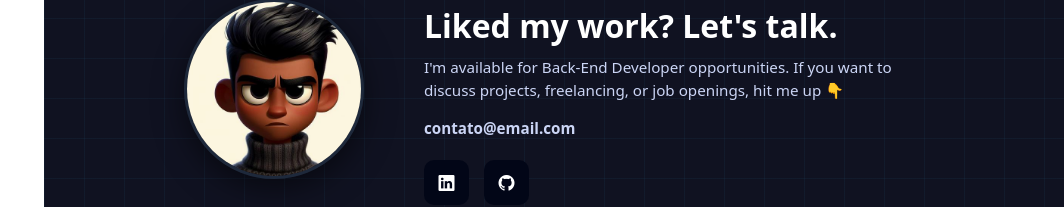
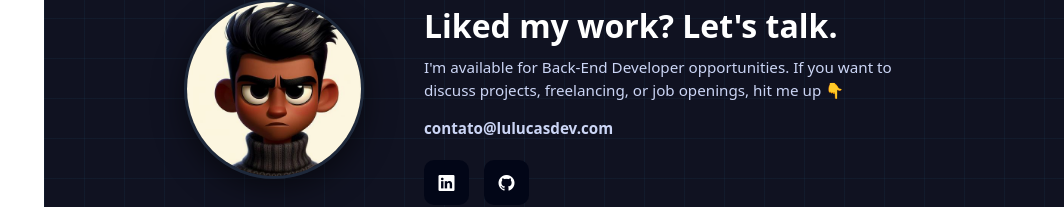
Before and after one commit to LucasFigueiredoDEV/Portfolio, a React (Vite) app: page / in a window 1280 px wide. Shown: the part 2222-2429 px from the top of the page, without its empty margins (216-1280 px from the left). Built offline with nearby package versions, Linux system fonts and the light colour scheme.

Commit message:
Update contact email and social media links in Contact component

```diff
--- a/src/components/content/contact/index.jsx
+++ b/src/components/content/contact/index.jsx
@@ -10,14 +10,14 @@
       tag: "Contact",
       title: "Liked my work? Let's talk.",
       description: "I'm available for Back-End Developer opportunities. If you want to discuss projects, freelancing, or job openings, hit me up 👇",
-      email: "contato@email.com",  // ou mantenha fixo se for o mesmo
+      email: "contato@lulucasdev.com",  // ou mantenha fixo se for o mesmo
       avatarAlt: "avatar"
     },
     pt: {
       tag: "Contato",
       title: "Curtiu meu trabalho? Vamos conversar.",
       description: "Estou disponível para oportunidades como desenvolvedor Back-End. Se quiser trocar uma ideia sobre projetos, freelas ou vagas, me chama 👇",
-      email: "contato@email.com",
+      email: "contato@lulucasdev.com",
       avatarAlt: "avatar"
     }
   };
@@ -44,10 +44,10 @@
           </p>
 
           <div className="contact-socials">
-            <a href="#" target="_blank" rel="noreferrer">
+            <a href="https://www.linkedin.com/in/lucas-figueiredo-aab260264/" target="_blank" rel="noreferrer">
               <i className="bi bi-linkedin"></i>
             </a>
-            <a href="#" target="_blank" rel="noreferrer">
+            <a href="https://github.com/LucasFigueiredoDEV" target="_blank" rel="noreferrer">
               <i className="bi bi-github"></i>
             </a>
           </div>
```
